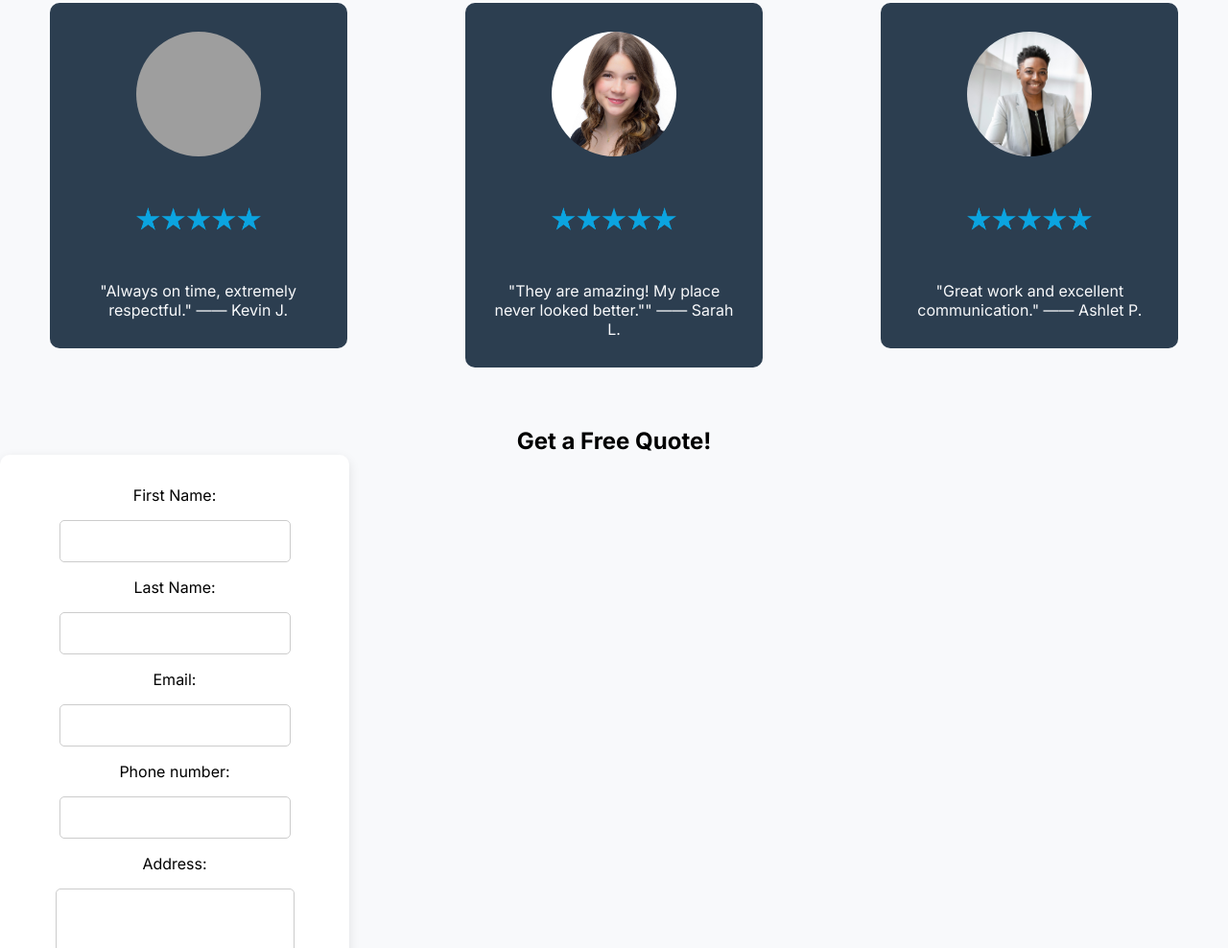
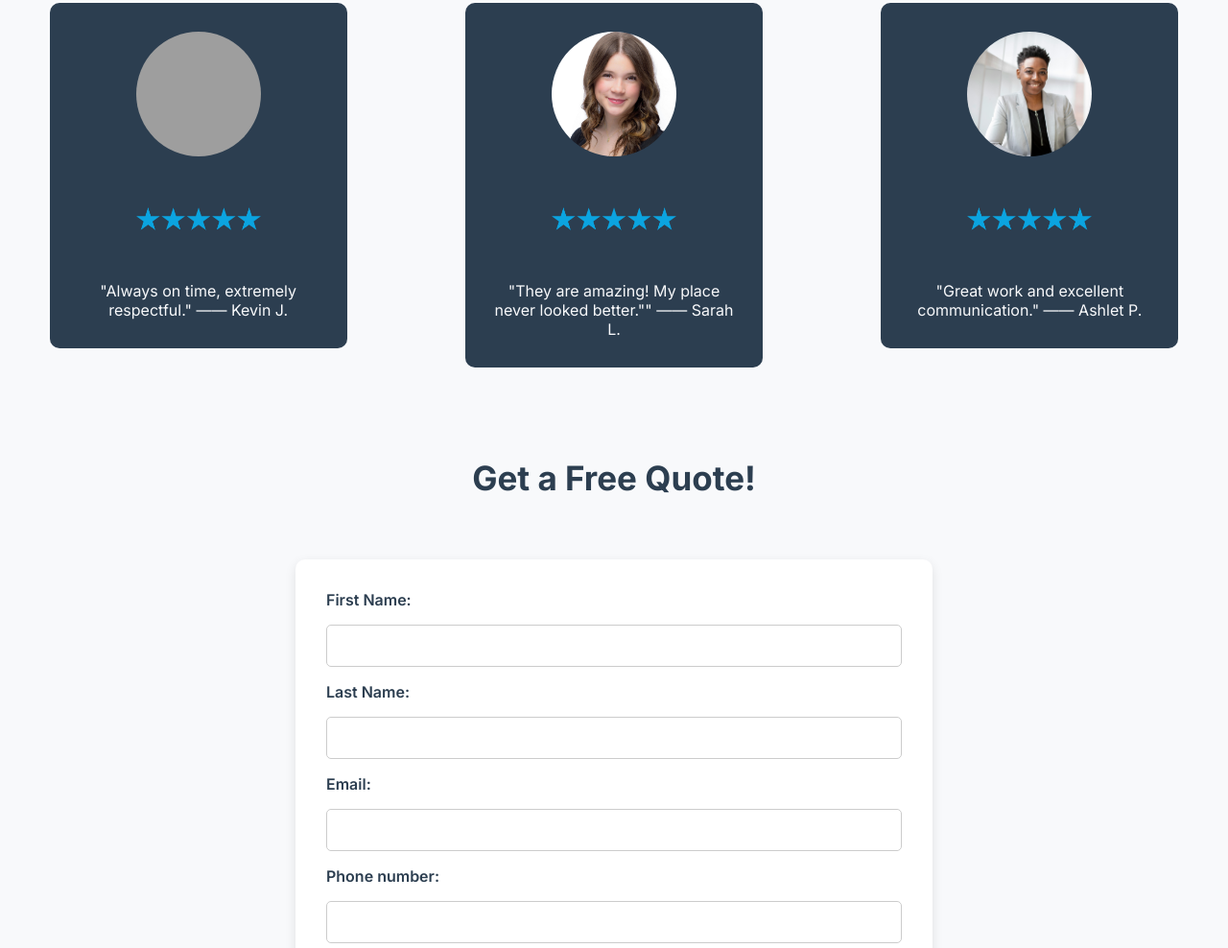
Before and after one commit to JMG002050/PrimeShine-Services-, a plain HTML site: page index.html in a window 1280 px wide. Shown: the part 1812-2800 px from the top of the page at 96% size. Drawn offline with Linux system fonts and the light colour scheme; grey boxes are pictures that could not be loaded.

Commit message:
Get a free Quote! styled

```diff
--- a/index.html
+++ b/index.html
@@ -30,7 +30,7 @@
   <section class="hero">
     <div class="hero-text">
       <h1>A clean home is piece of mind</h1>
-      <h3>Porfessional housekeeping you can trust. Serving Austin and surrounding areas.</h3>
+      <h3>Professional housekeeping you can trust. Serving Austin and surrounding areas.</h3>
       <button>Get a Free Quote</button>
     </div>
 
@@ -125,6 +125,7 @@
   <div class="quote">
       <h2>Get a Free Quote!</h2>
   </div>
+  <div class="form-container">
     <form class="form">
       <label for="firstName">First Name:</label>
       <input type="text" id="firstName" name="firstName" required>
@@ -143,6 +144,7 @@
 
       <button type="submit">Submit</button>
     </form>
+  </div>
 
 
   <footer>
--- a/styles.css
+++ b/styles.css
@@ -220,15 +220,25 @@ text-align: center;
 .quote {
   display: flex;
   justify-content: center;
-  margin-top: 2rem;
+  margin: 4rem 0rem;
+}
 
+.quote h2 {
+  font-family: 'Inter', sans-serif;
+  font-size: 35px;
+  color: #2C3E50;
+}
+
+.form-container {
+  display: flex;
+  justify-content: center;
 }
 
 .form {
   display: flex;
   flex-direction: column;
-  justify-content: center;
-  align-items: center;
+  /* justify-content: center; */
+  /* align-items: center; */
   background-color: #ffffff;
   padding: 2rem;
   color: #000000;
@@ -236,7 +246,9 @@ text-align: center;
   border-radius: 10px;
   box-shadow: 0 4px 12px rgba(0, 0, 0, 0.1);
   font-family: 'Inter', sans-serif;
-  width: 300px;
+  color: #2C3E50;
+  font-weight: 600;
+  width: 600px;
   gap: 1rem;
 }
 
```
Lines whose indentation alone changed are shown as unchanged.
